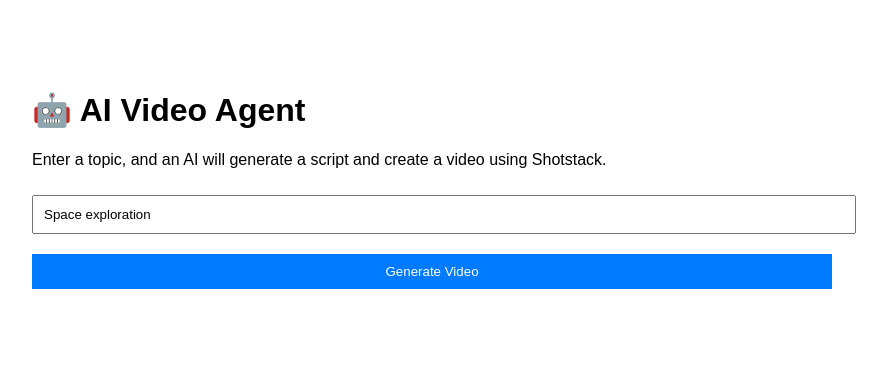
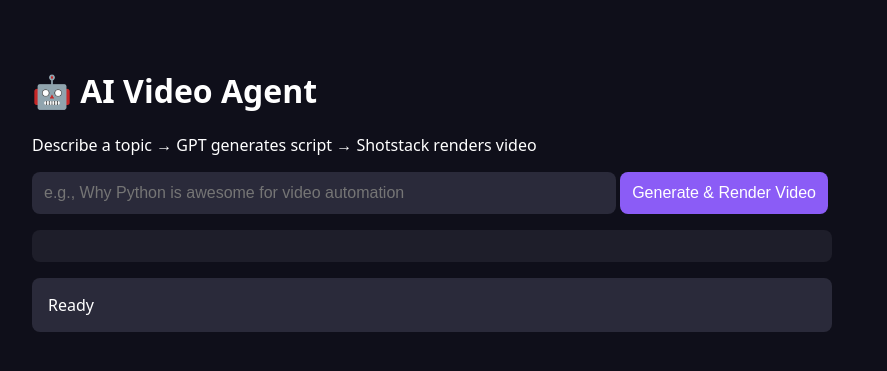
Before and after one commit to hallo2026-coder/shotstack-demo-apps, a Flask app: page / in a window 1280 px wide. Shown: the top 371 px of the page, without its empty margins (208-1095 px from the left). Run offline with Flask 3, Linux system fonts and the light colour scheme.

Commit message:
Update index.html

```diff
--- a/ai-video-agent/templates/index.html
+++ b/ai-video-agent/templates/index.html
@@ -1,64 +1,92 @@
 <!DOCTYPE html>
 <html>
 <head>
-    <title>AI Video Agent – Shotstack</title>
+    <title>AI Video Agent</title>
     <style>
-        body { font-family: sans-serif; max-width: 800px; margin: 50px auto; padding: 20px; }
-        input, button { width: 100%; padding: 10px; margin: 10px 0; }
-        button { background: #007bff; color: white; border: none; cursor: pointer; }
-        .script { background: #f4f4f4; padding: 10px; border-radius: 5px; margin-top: 20px; }
+        body { font-family: system-ui; max-width: 800px; margin: 2rem auto; padding: 1rem; background: #0f0f1a; color: white; }
+        input, button { padding: 0.75rem; font-size: 1rem; border-radius: 8px; border: none; }
+        input { width: 70%; background: #2a2a3a; color: white; }
+        button { background: #8b5cf6; color: white; cursor: pointer; }
+        #scriptOutput { background: #1e1e2a; padding: 1rem; border-radius: 8px; margin: 1rem 0; }
+        #status { background: #2a2a3a; padding: 1rem; border-radius: 8px; }
     </style>
 </head>
 <body>
     <h1>🤖 AI Video Agent</h1>
-    <p>Enter a topic, and an AI will generate a script and create a video using Shotstack.</p>
-    <input type="text" id="topic" placeholder="e.g., 'Space exploration'" value="Space exploration">
-    <button id="generateBtn">Generate Video</button>
-    <div id="status"></div>
-    <div id="scriptDiv" class="script" style="display:none;"></div>
+    <p>Describe a topic → GPT generates script → Shotstack renders video</p>
+    <input type="text" id="topicInput" placeholder="e.g., Why Python is awesome for video automation" style="width: 70%;">
+    <button id="generateBtn">Generate & Render Video</button>
+    <div id="scriptOutput"></div>
+    <div id="status">Ready</div>
     <div id="videoContainer"></div>
 
     <script>
-        document.getElementById('generateBtn').onclick = async () => {
-            const topic = document.getElementById('topic').value;
+        const generateBtn = document.getElementById('generateBtn');
+        const topicInput = document.getElementById('topicInput');
+        const scriptDiv = document.getElementById('scriptOutput');
+        const statusDiv = document.getElementById('status');
+        const videoContainer = document.getElementById('videoContainer');
+
+        generateBtn.addEventListener('click', async () => {
+            const topic = topicInput.value.trim();
             if (!topic) return alert('Enter a topic');
-            const statusDiv = document.getElementById('status');
-            const scriptDiv = document.getElementById('scriptDiv');
-            const videoContainer = document.getElementById('videoContainer');
-            statusDiv.innerHTML = '🤖 Generating script and submitting render...';
-            scriptDiv.style.display = 'none';
-            videoContainer.innerHTML = '';
-            const res = await fetch('/generate', {
-                method: 'POST',
-                headers: {'Content-Type': 'application/json'},
-                body: JSON.stringify({topic})
-            });
-            const data = await res.json();
-            if (data.error) {
-                statusDiv.innerHTML = 'Error: ' + data.error;
-                return;
+
+            generateBtn.disabled = true;
+            scriptDiv.innerHTML = '🤔 Generating script with GPT...';
+            statusDiv.innerHTML = '⏳ Generating script...';
+
+            try {
+                // Step 1: Generate script
+                const scriptRes = await fetch('/generate_script', {
+                    method: 'POST',
+                    headers: { 'Content-Type': 'application/json' },
+                    body: JSON.stringify({ topic })
+                });
+                const scriptData = await scriptRes.json();
+                if (scriptData.error) throw new Error(scriptData.error);
+
+                const scenes = scriptData.scenes;
+                scriptDiv.innerHTML = `<strong>📝 AI-Generated Script:</strong><br>${scenes.map((s, i) => `${i+1}. ${s}`).join('<br>')}`;
+
+                // Step 2: Render video
+                statusDiv.innerHTML = '🎬 Sending to Shotstack...';
+                const renderRes = await fetch('/render', {
+                    method: 'POST',
+                    headers: { 'Content-Type': 'application/json' },
+                    body: JSON.stringify({ scenes })
+                });
+                const renderData = await renderRes.json();
+                if (renderData.error) throw new Error(renderData.error);
+
+                const renderId = renderData.render_id;
+                statusDiv.innerHTML = `✅ Render queued (ID: ${renderId})<br>⏲️ Polling...`;
+
+                let videoUrl = null;
+                for (let i = 0; i < 60; i++) {
+                    await new Promise(r => setTimeout(r, 2000));
+                    const statusRes = await fetch(`/status/${renderId}`);
+                    const statusData = await statusRes.json();
+                    if (statusData.status === 'done') {
+                        videoUrl = statusData.url;
+                        break;
+                    } else if (statusData.status === 'failed') {
+                        throw new Error('Render failed');
+                    }
+                }
+
+                if (videoUrl) {
+                    statusDiv.innerHTML = '✅ AI video ready!';
+                    videoContainer.innerHTML = `<video controls src="${videoUrl}" autoplay loop style="max-width:100%; border-radius:12px;"></video>`;
+                } else {
+                    throw new Error('Timeout');
+                }
+            } catch (err) {
+                statusDiv.innerHTML = `❌ Error: ${err.message}`;
+                scriptDiv.innerHTML = '';
+            } finally {
+                generateBtn.disabled = false;
             }
-            scriptDiv.innerHTML = `<strong>Generated script:</strong><br>${data.script}`;
-            scriptDiv.style.display = 'block';
-            const renderId = data.render_id;
-            statusDiv.innerHTML = `✅ Render queued: ${renderId}<br>⏳ Polling for completion...`;
-            poll(renderId);
-        };
-
-        async function poll(rid) {
-            const interval = setInterval(async () => {
-                const res = await fetch(`/status/${rid}`);
-                const status = await res.json();
-                if (status.status === 'done') {
-                    clearInterval(interval);
-                    document.getElementById('status').innerHTML = `✅ Done! <a href="${status.url}" target="_blank">Download video</a>`;
-                    document.getElementById('videoContainer').innerHTML = `<video controls src="${status.url}"></video>`;
-                } else if (status.status === 'failed') {
-                    clearInterval(interval);
-                    document.getElementById('status').innerHTML = `❌ Failed: ${status.message}`;
-                }
-            }, 2000);
-        }
+        });
     </script>
 </body>
 </html>
```
